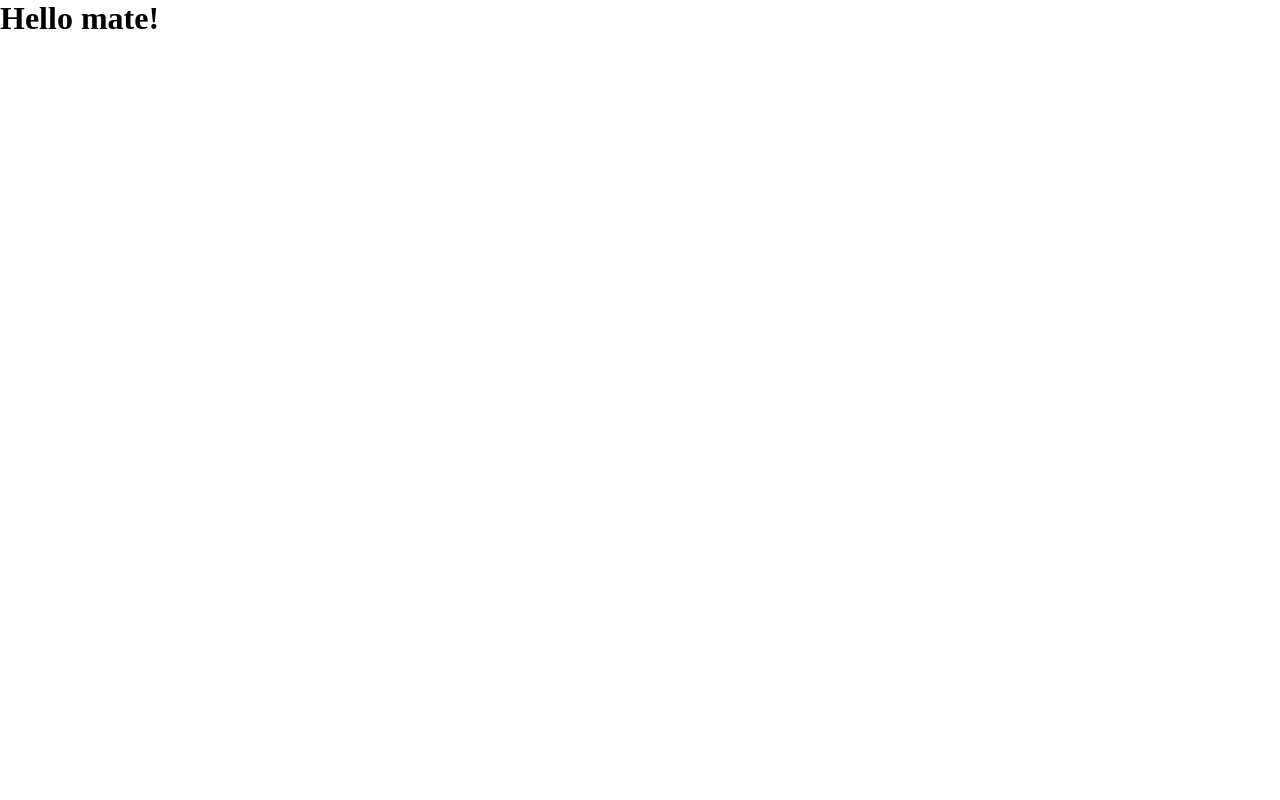
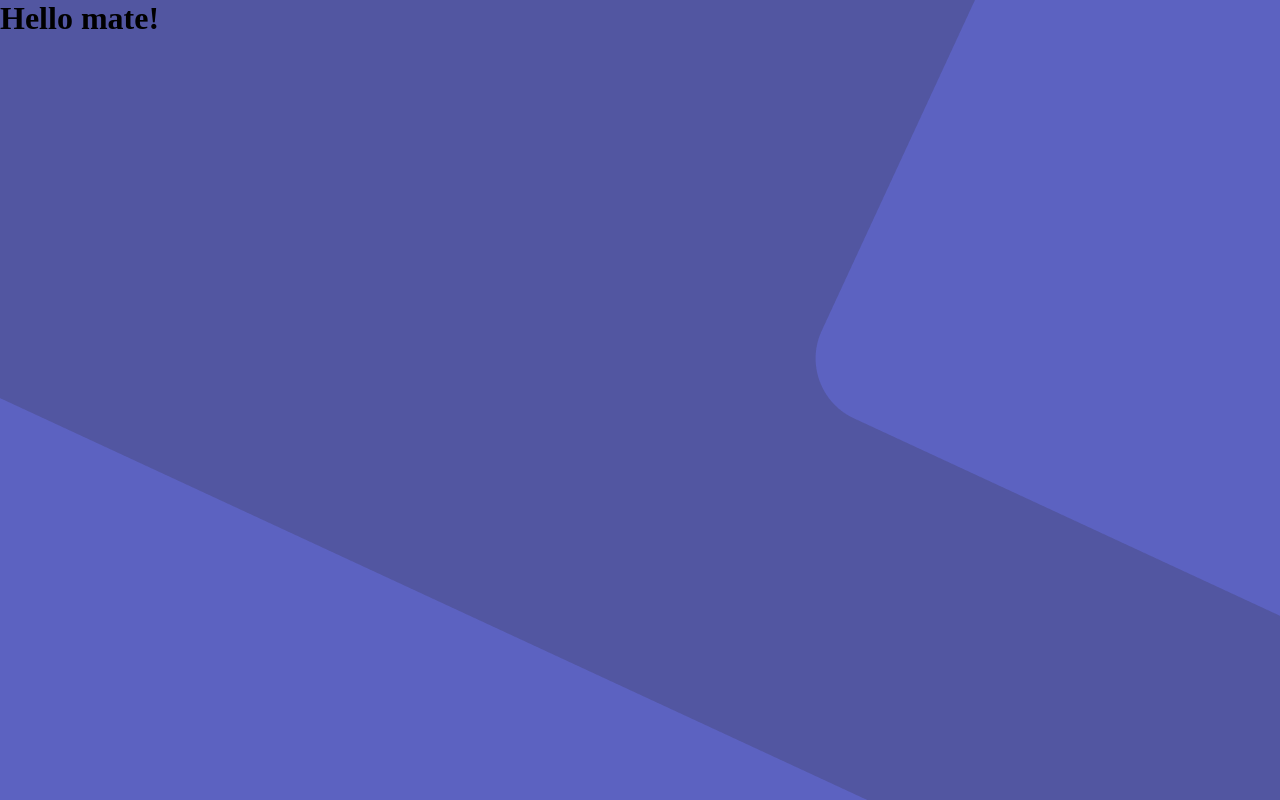
Before and after one commit to hitmaizer/quiz-game, a React (Create React App) app: page / in a window 1280 px wide. Built offline with nearby package versions, Linux system fonts and the light colour scheme.

Commit message:
added pagewrapper dimensions + background img

```diff
--- a/src/scss/_globals.scss
+++ b/src/scss/_globals.scss
@@ -12,3 +12,10 @@
     display: flex;
     flex-direction: row;
 }
+
+.page__wrapper {
+    width: 100vw;
+    height: 100vh;
+    background: url(http://localhost:3000/images/background.png);
+    background-position: center;
+}
--- a/src/scss/style.css
+++ b/src/scss/style.css
@@ -23,3 +23,10 @@
       -ms-flex-direction: row;
           flex-direction: row;
 }
+
+.page__wrapper {
+  width: 100vw;
+  height: 100vh;
+  background: url(http://localhost:3000/images/background.png);
+  background-position: center;
+}
```
